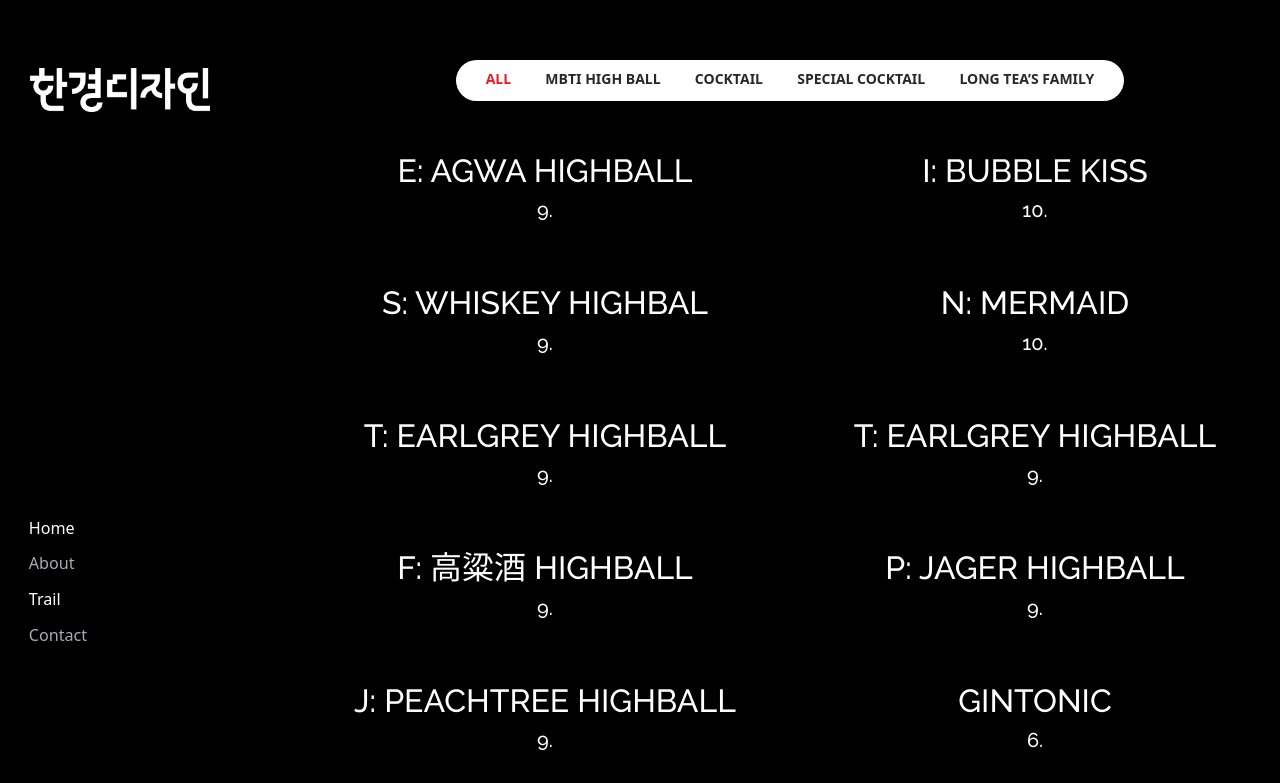
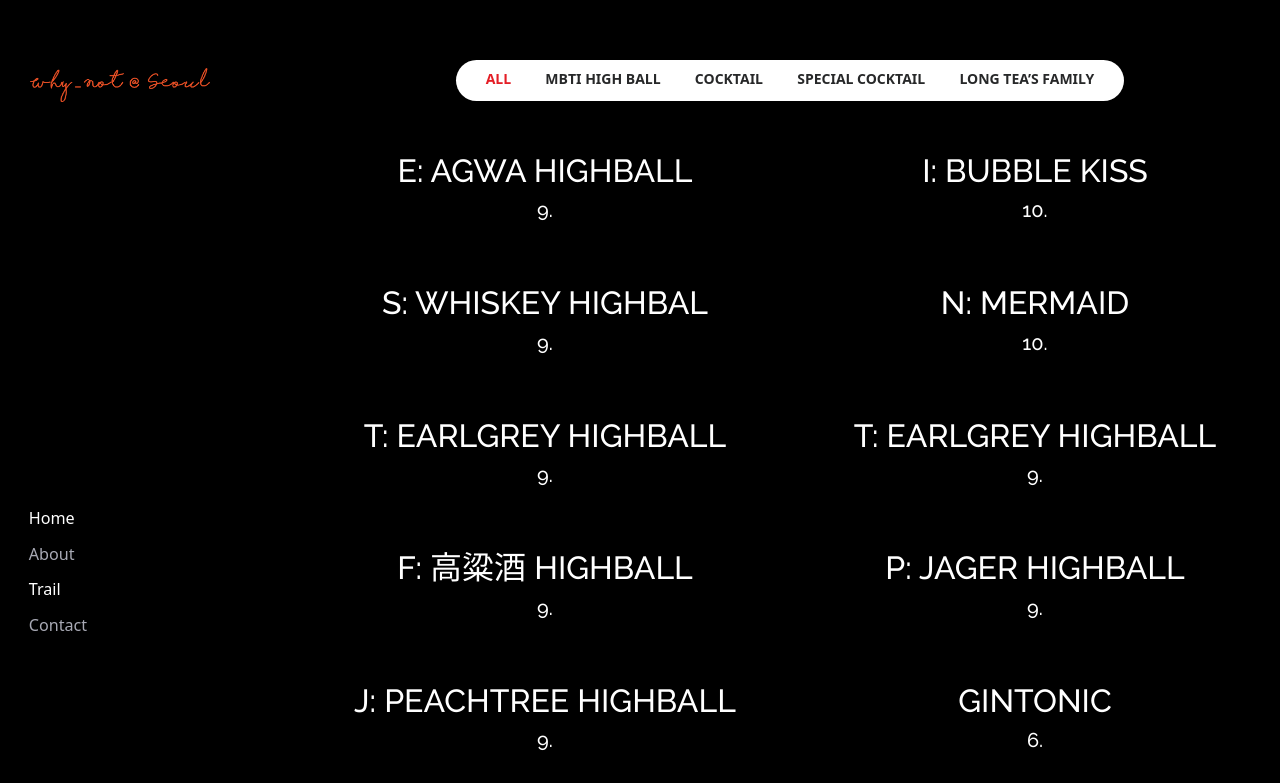
Before and after one commit to JI-SOOOO/Whynotseoultest2, a plain HTML site: page index.html in a window 1280 px wide. Shown: the top 783 px of the page. Drawn offline with Linux system fonts and the light colour scheme.

Commit message:
index.html

```diff
--- a/index.html
+++ b/index.html
@@ -108,7 +108,7 @@
     <div class="d-flex flex-column">
 
       <div class="profile">
-        <img src="assets/img/logotype.png" alt="" class="img-fluid">
+        <img src="assets/img/logotype3.png" alt="" class="img-fluid">
         <!--<div class="social-links mt-3 text-center">
           <a href="https://www.instagram.com/hknu_design/" class="instagram" target="_blank"><i class="bx bxl-instagram"></i></a>
         </div>-->
```
